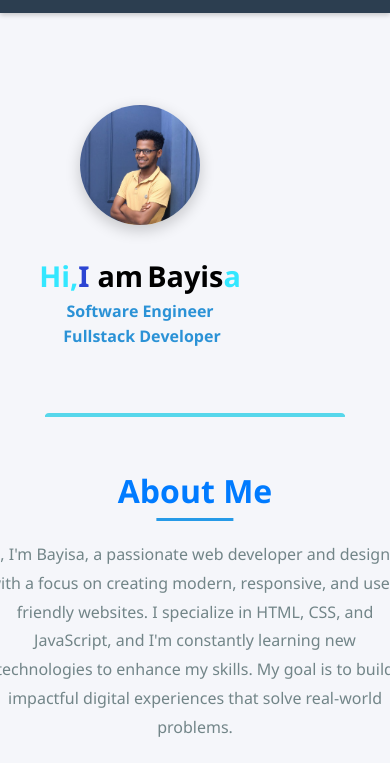
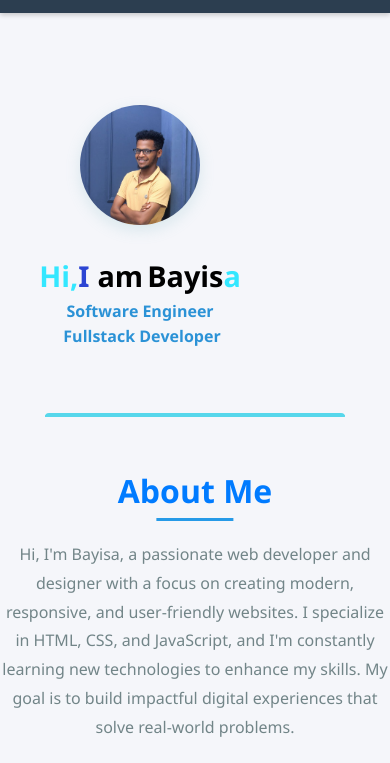
Before and after one commit to bayedhaf/web-dev-class-project, a plain HTML site: page index.html in a window 390 px wide. Shown: the part 69-832 px from the top of the page. Drawn offline with nearby package versions, Linux system fonts and the light colour scheme.

Commit message:
update commit

```diff
--- a/About.css
+++ b/About.css
@@ -51,7 +51,7 @@ main {
     height: 300px;
     border-radius: 50%;
     object-fit: cover;
-    box-shadow: 0 5px 15px rgba(0, 0, 0, 0.2);
+    box-shadow: 0 5px 15px rgba(107, 175, 187, 0.2);
     transition: transform 0.3s ease;
 }
 
@@ -87,6 +87,8 @@ main {
     color: #728588;
     margin-bottom: 1.5rem;
     line-height: 1.8;
+    padding-left: 15px;
+    padding-right: 15px;
 }
 
 .about-content .cta-button {
@@ -130,8 +132,8 @@ main {
     }
 
     .about-image img {
-        width: 200px;
-        height: 200px;
+        width: 300px;
+        height: 300px;
     }
 
     .about-content h2 {
--- a/Email.js
+++ b/Email.js
@@ -18,7 +18,7 @@ setTimeout(() => {
 
     emailjs.send("service_7cjes39", "template_s4nyfbh", parms)
         .then(() => {
-            alert('The message is successfully sent');
+            alert('Successfully sent! THank you');
         })
         .catch((error) => {
             console.error('Failed to send message:', error);
--- a/index.html
+++ b/index.html
@@ -244,7 +244,7 @@
                     <p class="section-subtitle">
                         The images below demonstrate the prototype
                         of my project, highlighting its design,
-                         functionality, and key features.
+                         functionality, and key features.for more information go to on github page
                     </p>
                 </div>
                 <div class="project-cards">
@@ -258,7 +258,10 @@
                         </div>
                         <div class="card-content">
                             <h3 class="card-title">Online learning App</h3>
-                            <p class="card-description">An online learning app is a digital platform that provides educational content and resources over the internet. These apps offer a wide range of courses, tutorials, and interactive lessons across various subjects,
+                            <p class="card-description">An online learning app is a digital
+                                platform that provides educational content and resources
+                                over the internet. These apps offer a wide range of courses, tutorials,
+                                 and interactive lessons across various subjects,
                                  making learning accessible anytime and anywhere</p>
                         </div>
                     </div>
--- a/main.js
+++ b/main.js
@@ -1,5 +1,3 @@
-
-
 
 const hamburger = document.querySelector('.hamburger');
 const navLinks = document.querySelector('.nav-links');
```
